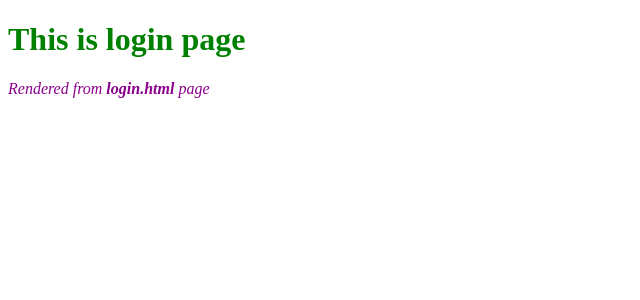
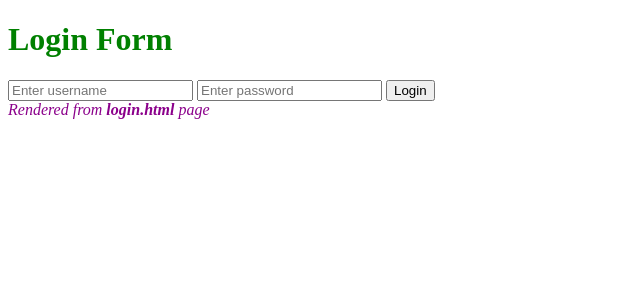
Before and after one commit to MohammedGousemohiyuddinYekkaluru/prime-ai-ml-learning-journey, a Python web app: template flask/templates/login.html in a window 1280 px wide. Shown: the top 300 px of the page, without its empty margins (0-640 px from the left). Run offline with Jinja, Linux system fonts and the light colour scheme; the template is opened without the code that fills it, so the values that code supplies are empty.

Commit message:
Handle form using request method and GET, POST methods

```diff
--- a/flask/templates/login.html
+++ b/flask/templates/login.html
@@ -7,7 +7,12 @@
     <link rel="stylesheet" href="static/style.css">
 </head>
 <body>
-    <h1>This is login page</h1>
+    <h1>Login Form</h1>
+    <form action="/handle-login", method="post">
+        <input type="text" name="username" placeholder="Enter username">
+        <input type="password" name="password" placeholder="Enter password">
+        <button type="submit">Login</button>
+    </form>
     <footer><i>Rendered from <b>login.html</b> page</i></footer>
 </body>
 </html>
```
Also changed, not shown: flask/main.py (+9 -1 lines).
